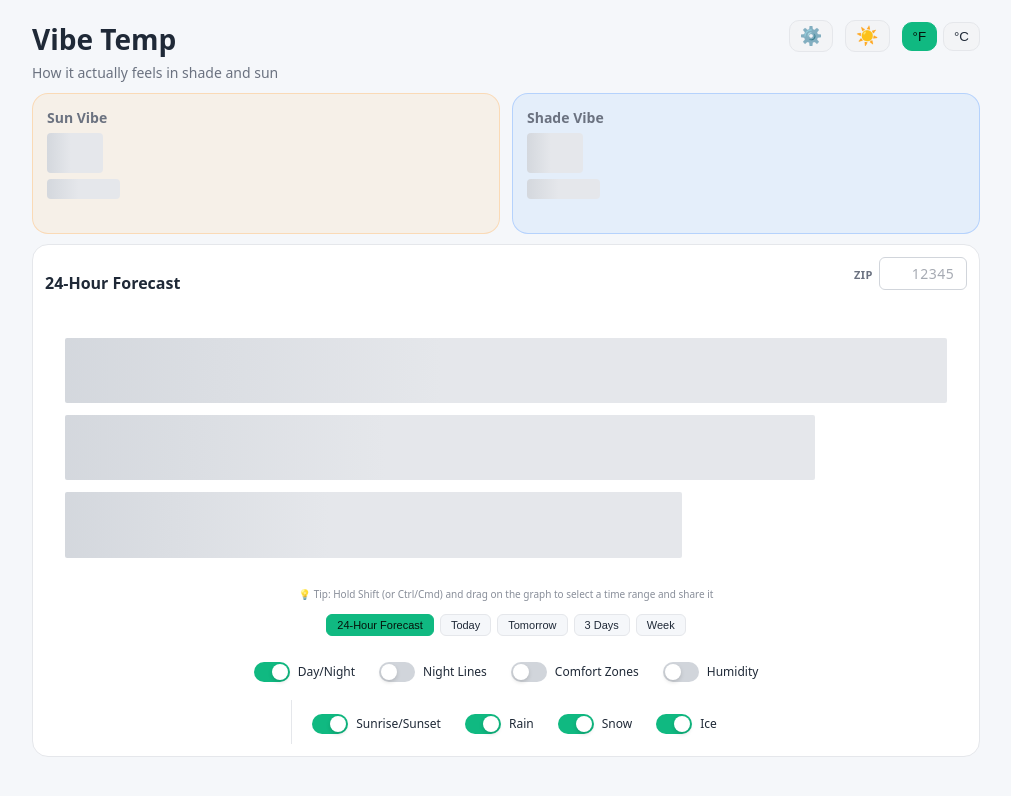
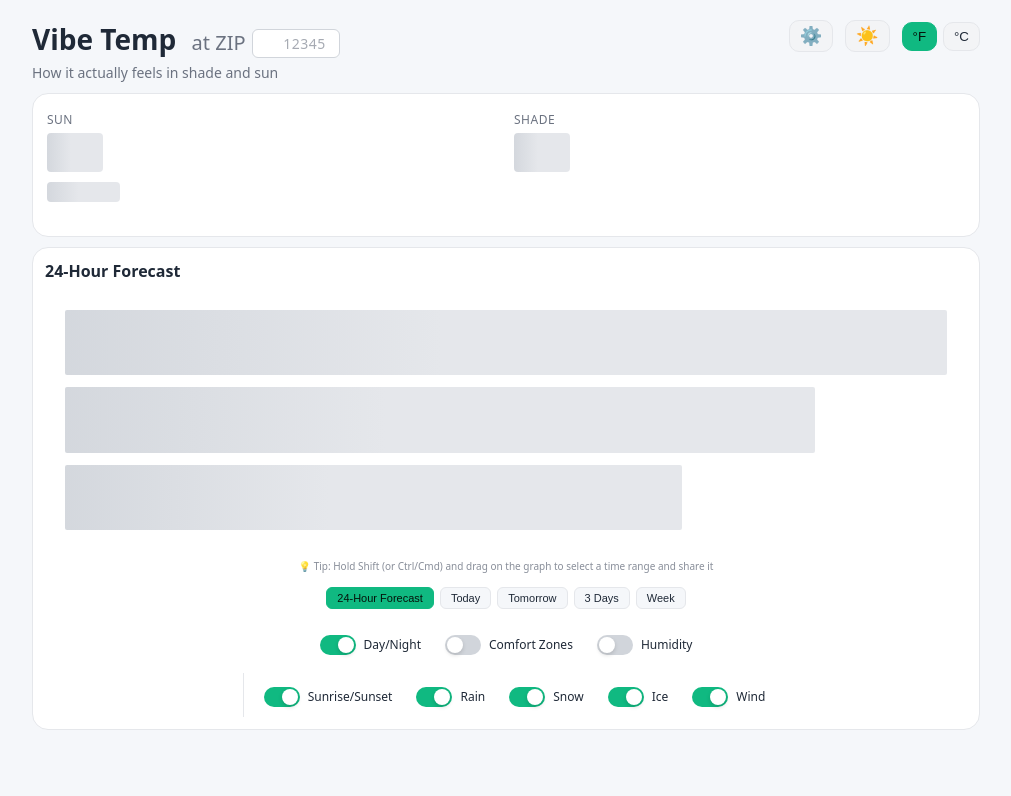
Before and after one commit to bryancasler/vibe-temp, a plain HTML site: page index.html in a window 1280 px wide. Shown: the whole page, without its empty margins (134-1145 px from the left). Drawn offline with Linux system fonts and the light colour scheme.

Commit message:
Refactor cards to combined sun/shade view and add wind icon toggle
Replaces separate Sun and Shade cards with a single combined card showing both temperatures and a unified descriptor. Moves ZIP input to headline, removes night line darkening toggle and related code, and adds a wind icon toggle for the chart. Updates styles for new card layout and input positioning, and refines temperature descriptor logic for combined sun/shade context.

```diff
--- a/index.html
+++ b/index.html
@@ -15,6 +15,22 @@
         <div class="headline-wrap">
           <h1 class="headline">
             Vibe Temp
+            <span class="zip-inline-wrapper">
+              at ZIP
+              <div style="position: relative; display: inline-block;">
+                <input
+                  type="text"
+                  id="chartLocation"
+                  class="chart-location-input"
+                  placeholder="12345"
+                  maxlength="5"
+                  inputmode="numeric"
+                  pattern="[0-9]*"
+                  title="Enter 5-digit ZIP code"
+                />
+                <div class="zip-loading-spinner" id="zipLoadingSpinner" style="display: none;"></div>
+              </div>
+            </span>
             <span class="sub">How it actually feels in shade and sun</span>
           </h1>
         </div>
@@ -108,24 +124,24 @@
         </div>
       </div>
 
-      <!-- Two cards in one row -->
+      <!-- Combined temperature card -->
       <section class="cards">
-        <article class="card card--sun" id="sunCard">
-          <h3 class="card-title">Sun Vibe</h3>
-          <div class="card-temp" id="sun">
-            <span class="skeleton-text">—</span>
+        <article class="card card--combined" id="sunCard">
+          <div class="card-temps">
+            <div class="card-temp-wrapper">
+              <div class="card-temp-label">Sun</div>
+              <div class="card-temp card-temp-sun" id="sun">
+                <span class="skeleton-text">—</span>
+              </div>
+            </div>
+            <div class="card-temp-wrapper">
+              <div class="card-temp-label">Shade</div>
+              <div class="card-temp card-temp-shade" id="shade">
+                <span class="skeleton-text">—</span>
+              </div>
+            </div>
           </div>
-          <div class="card-desc" id="sunLabel">
-            <span class="skeleton-text">Loading…</span>
-          </div>
-        </article>
-
-        <article class="card card--shade">
-          <h3 class="card-title">Shade Vibe</h3>
-          <div class="card-temp" id="shade">
-            <span class="skeleton-text">—</span>
-          </div>
-          <div class="card-desc" id="shadeLabel">
+          <div class="card-desc" id="combinedLabel">
             <span class="skeleton-text">Loading…</span>
           </div>
         </article>
@@ -171,22 +187,6 @@
         <div class="chart-head">
           <div class="chart-title">24-Hour Forecast</div>
           <div class="chart-head-right">
-            <div class="zip-input-wrapper">
-              <label for="chartLocation" class="zip-label">ZIP</label>
-              <div style="position: relative;">
-                <input
-                  type="text"
-                  id="chartLocation"
-                  class="chart-location-input"
-                  placeholder="12345"
-                  maxlength="5"
-                  inputmode="numeric"
-                  pattern="[0-9]*"
-                  title="Enter 5-digit ZIP code"
-                />
-                <div class="zip-loading-spinner" id="zipLoadingSpinner" style="display: none;"></div>
-              </div>
-            </div>
             <div class="chart-status" id="chartStatus"></div>
           </div>
         </div>
@@ -260,15 +260,6 @@
           </label>
           <label class="shading-toggle-label">
             <input
-              id="nightLineDarkeningToggle"
-              type="checkbox"
-              title="Darken temperature lines during nighttime hours (between sunset and sunrise)"
-            />
-            <span class="toggle-switch"></span>
-            <span>Night Lines</span>
-          </label>
-          <label class="shading-toggle-label">
-            <input
               id="temperatureZonesToggle"
               type="checkbox"
               title="Show color-coded temperature comfort zones"
@@ -325,6 +316,16 @@
               />
               <span class="toggle-switch"></span>
               <span>Ice</span>
+            </label>
+            <label class="shading-toggle-label">
+              <input
+                id="windIconsToggle"
+                type="checkbox"
+                checked
+                title="Show wind icons on the chart when wind speed exceeds 15 mph"
+              />
+              <span class="toggle-switch"></span>
+              <span>Wind</span>
             </label>
           </div>
         </div>
--- a/styles.css
+++ b/styles.css
@@ -50,6 +50,15 @@ body {
 .headline {
   margin: 0;
   font-size: 28px;
+}
+.headline .zip-inline-wrapper {
+  display: inline-flex;
+  align-items: center;
+  gap: 6px;
+  margin-left: 8px;
+  font-weight: 500;
+  color: var(--muted);
+  font-size: 20px;
 }
 .headline .sub {
   display: block;
@@ -120,17 +129,12 @@ body {
   outline: 2px solid #fff2;
 }
 
-/* Cards row now holds Shade, Sun */
+/* Cards row now holds combined card */
 .cards {
   display: grid;
-  grid-template-columns: repeat(2, 1fr);
+  grid-template-columns: 1fr;
   gap: 12px;
   margin: 10px 0 8px;
-}
-
-/* When sun card is hidden, make shade card full width */
-.cards.sun-card-hidden {
-  grid-template-columns: 1fr;
 }
 .card {
   background: var(--card);
@@ -179,6 +183,34 @@ body {
 .card--sun .card-temp .time-ampm {
   font-size: 0.75em;
   opacity: 0.8;
+}
+.card--combined {
+  background: var(--card);
+  border: 1px solid var(--border);
+}
+.card-temps {
+  display: grid;
+  grid-template-columns: 1fr 1fr;
+  gap: 16px;
+  margin: 4px 0;
+}
+.card-temp-wrapper {
+  display: flex;
+  flex-direction: column;
+  gap: 4px;
+}
+.card-temp-label {
+  font-size: 12px;
+  color: var(--muted);
+  font-weight: 500;
+  text-transform: uppercase;
+  letter-spacing: 0.5px;
+}
+.card-temp-sun {
+  color: var(--sun);
+}
+.card-temp-shade {
+  color: var(--accent);
 }
 .card-desc {
   display: block;
@@ -299,12 +331,14 @@ body {
   background: var(--card);
   border: 1.5px solid var(--border);
   border-radius: 6px;
-  padding: 6px 8px 6px 28px; /* Left padding accounts for spinner space */
-  width: calc(5ch + 48px); /* 5 characters + left padding (28px) + right padding (8px) + extra (12px) */
+  padding: 4px 10px 4px 28px; /* Left padding accounts for spinner space */
+  width: calc(5ch + 48px); /* 5 characters + left padding (28px) + right padding (10px) + extra space for letter-spacing */
   text-align: center;
   transition: all 0.2s ease;
   letter-spacing: 0.5px;
   position: relative;
+  vertical-align: middle;
+  box-sizing: border-box;
 }
 .chart-location-input:focus {
   outline: none;
@@ -340,8 +374,8 @@ body {
   left: 8px;
   top: 50%;
   transform: translateY(-50%);
-  width: 14px;
-  height: 14px;
+  width: 12px;
+  height: 12px;
   border: 2px solid var(--border);
   border-top-color: var(--good);
   border-radius: 50%;
@@ -1385,4 +1419,13 @@ select {
   .adv-grid {
     grid-template-columns: 1fr;
   }
+  .headline .zip-inline-wrapper {
+    display: block;
+    margin-left: 0;
+    margin-top: 4px;
+    font-size: 16px;
+  }
+  .headline {
+    font-size: 24px;
+  }
 }
```
Also changed, not shown: scripts.js.
